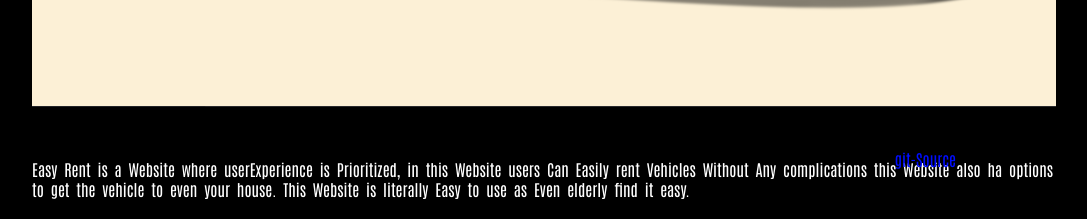
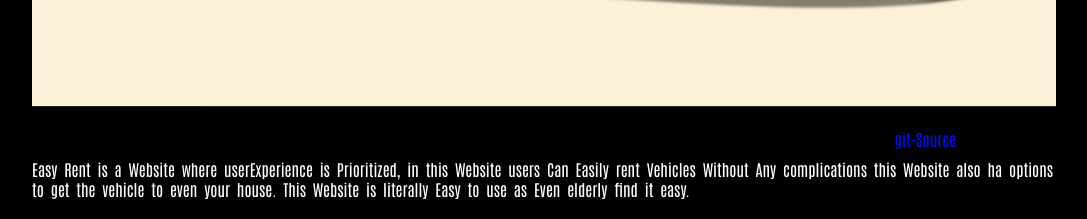
Before and after one commit to abhi-ra-m/abhi-ra-m.github.io, a plain HTML site: page index.html in a window 1280 px wide. Shown: the part 5041-5260 px from the top of the page, without its empty margins (96-1183 px from the left). Drawn offline with nearby package versions, Linux system fonts and the light colour scheme; a web font is replaced by a local one.

Commit message:
updated margin

```diff
--- a/index.html
+++ b/index.html
@@ -125,7 +125,7 @@
 			<div data-aos="fade-down" style="transition-delay: .3s;" class="wrapper">
 				<h1>Easy Rent</h1>
 				<img src="asset/projects/EasyRent.png" alt="Easy Rent Web Landing Page">
-				<a href="https://github.com/abhiram399/Simplefrontend/tree/ef6a530f10f71ed76d8e160cedca648691b1a8ca/EasyRent" style="margin: 50px 0 0 0;">git-Source</a>
+				<a href="https://github.com/abhiram399/Simplefrontend/tree/ef6a530f10f71ed76d8e160cedca648691b1a8ca/EasyRent">git-Source</a>
 				<p> Easy Rent is a Website where userExperience is Prioritized, in this Website users Can Easily rent
 					Vehicles Without Any complications this Website also ha options to get the vehicle to even your
 					house. This Website is literally Easy to use as Even elderly find it easy.</p>
--- a/style.css
+++ b/style.css
@@ -667,7 +667,7 @@ nav .min {
 	position: absolute;
 	color: rgb(0, 13, 255);
 	text-align: right;
-	bottom: 30px;
+	bottom: 50px;
 	right: 100px;
 }
 
```
